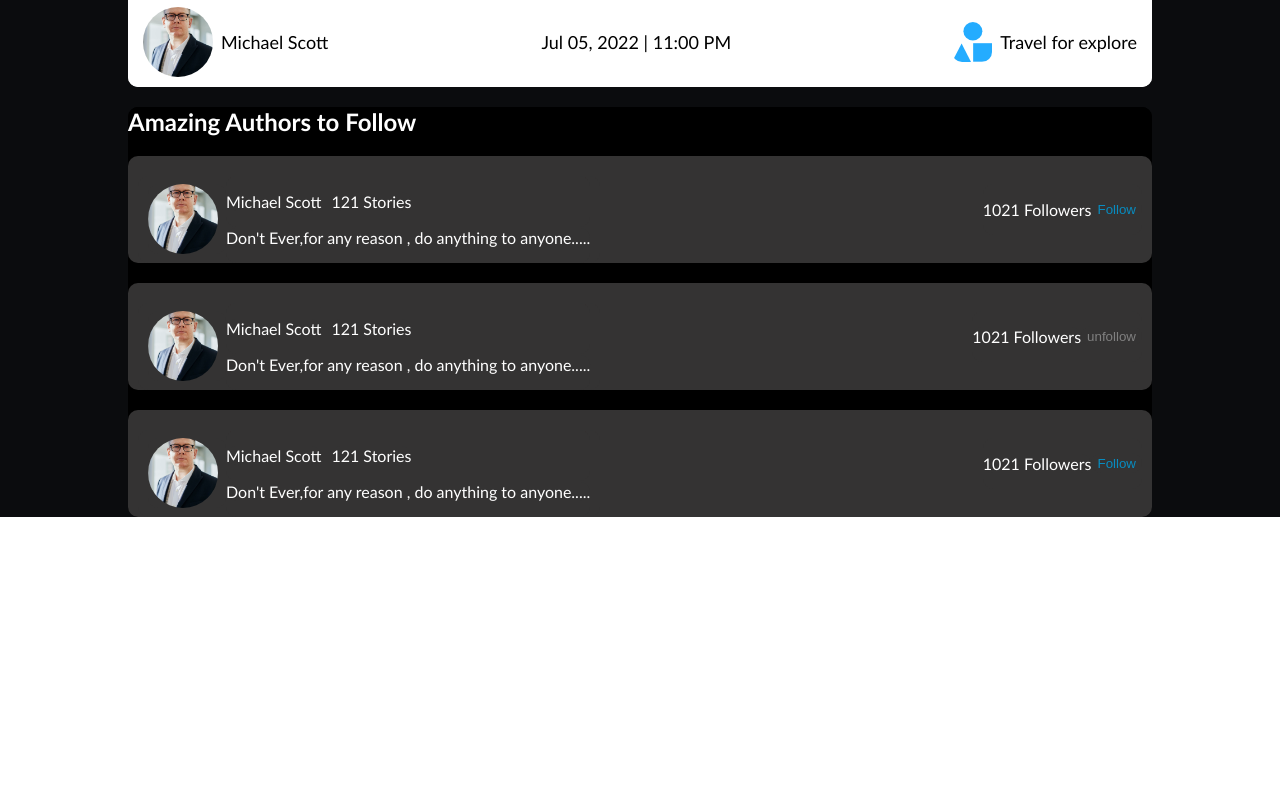
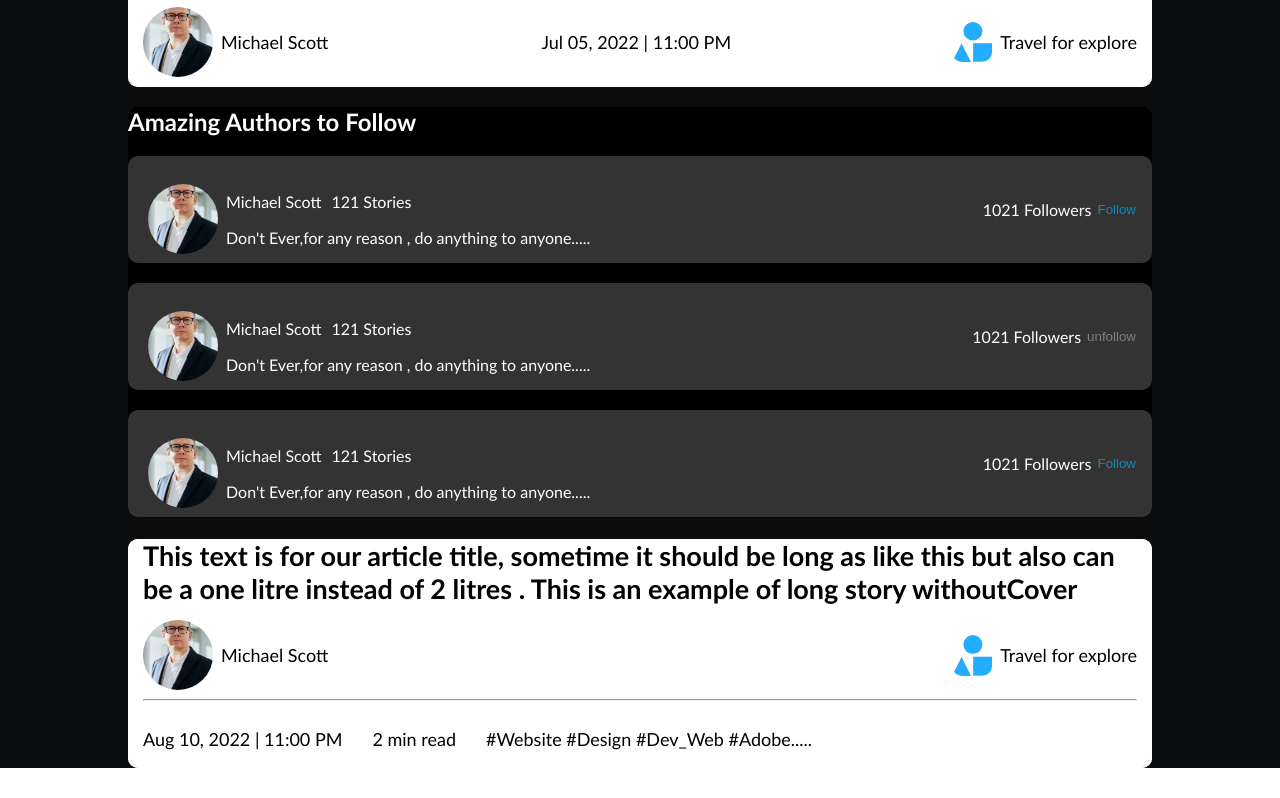
Before and after one commit to shihabsararrafid/front-end-task, a React (Create React App) app: page / in a window 1280 px wide. Shown: the part 1543-2341 px from the top of the page. Before the commit the page ends 2090 px from the top, so only its background shows below. Built offline with nearby package versions, Linux system fonts and the light colour scheme.

Commit message:
long story without cover added

```diff
--- a/src/Components/Body/Body.js
+++ b/src/Components/Body/Body.js
@@ -9,7 +9,7 @@ const Body = () => {
     return (
         <div className='body'>
             <div className='longStory_1'>
-            <LongStory></LongStory>
+            <LongStory withoutCover={false}></LongStory>
             <CoverPhoto></CoverPhoto>
             </div>
             <div className='shortStory_1'>
@@ -25,6 +25,9 @@ const Body = () => {
                 <AuthorProfile unfollow={true}></AuthorProfile>
                 <AuthorProfile unfollow={false}></AuthorProfile>
             </div>
+            <div className="longStory_2">
+                <LongStory withoutCover={true}></LongStory>
+            </div>
 
 
         </div>
--- a/src/Components/LongStory/LongStory.js
+++ b/src/Components/LongStory/LongStory.js
@@ -3,7 +3,7 @@ import LoadStory from '../CustomHooks/LoadStory';
 import image from './../../Images/author.jpg'
 import shape from './../../Images/trouble.svg'
 import './LongStory.css'
-const LongStory = () => {
+const LongStory = ({withoutCover}) => {
     const [story]=LoadStory();
     // const [story,setStory]=useState([]);
     // useEffect(()=>{
@@ -18,7 +18,10 @@ const LongStory = () => {
    //const desiredStory=expectedStory[0];
     return (
         <div className='longStory'>
-           <h2 className='title'>{expectedStory[0]?.title}</h2>
+            {
+                withoutCover?<h2 className='title'>{expectedStory[0]?.title} but also can be a one litre instead of 2 litres . This is an example of long story withoutCover</h2>:<h2 className='title'>{expectedStory[0]?.title}</h2>
+            }
+
            <div className='mainSection'>
            <div>
          <img className='authorImg' src={image} alt="" />
```
